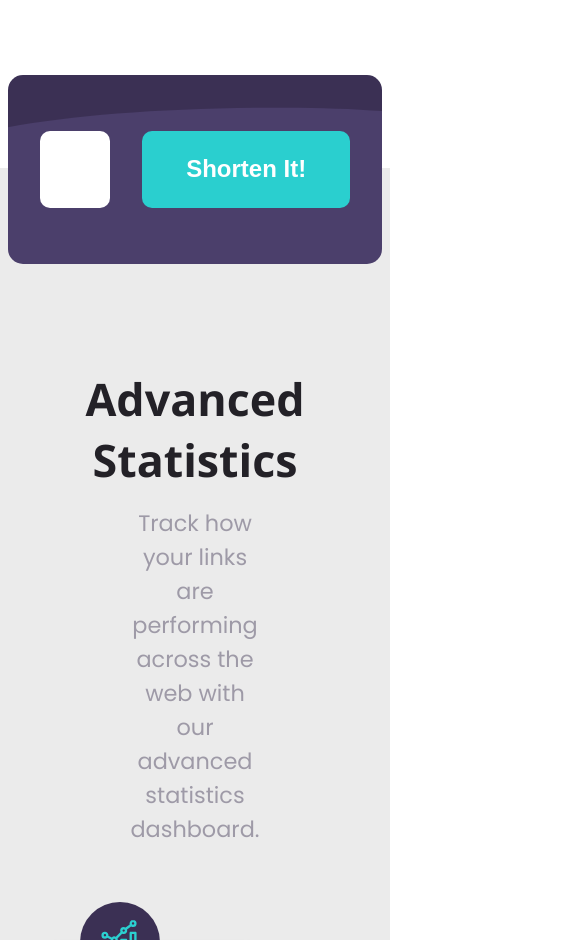
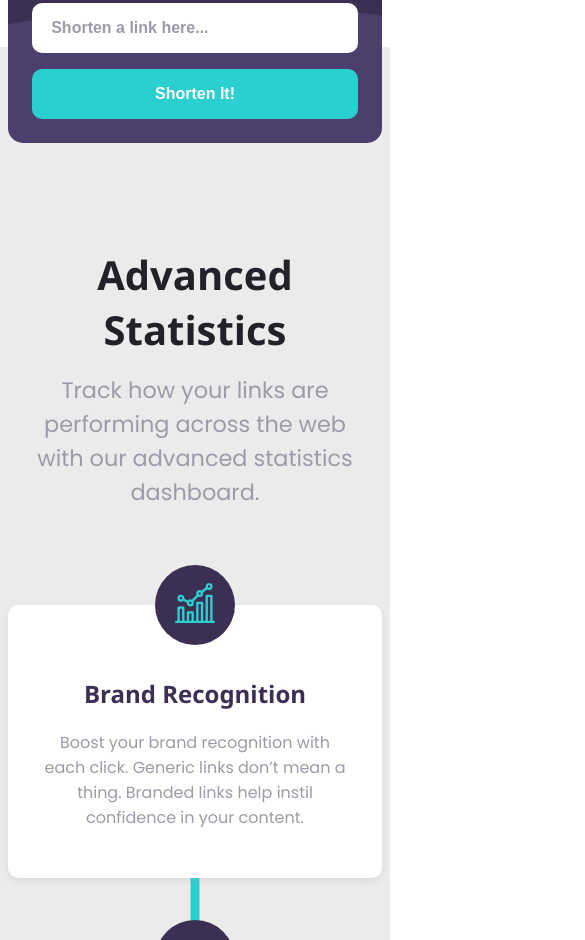
Before and after one commit to Surgetin/url-shortening-api, a React (Create React App) app: page / in a window 390 px wide. Shown: the part 1060-2000 px from the top of the page, 585 px wide, since content can reach past the window. Built offline with nearby package versions, Linux system fonts and the light colour scheme.

Commit message:
make it responsive

```diff
--- a/src/components/ShortedLinks.jsx
+++ b/src/components/ShortedLinks.jsx
@@ -16,8 +16,10 @@ const ShortedLinks = ({originalLink, shortedLink, copied, setCopied}) => {
             <p className="original_link">{originalLink}</p>
             <div className="shortedlink_wrapper">
                 <p className="shorted_link">{shortedLink}</p>
-                <button type="submit" onClick={handleCopy} className={copied ? "copied_link-btn btn" : "copy_link-btn btn"}>{copied ? "Copied!" : "Copy"}</button>
-                <button onClick={handleDelete} className="delete_btn"><i className="fa-solid fa-trash"></i></button>
+                <div className="button_container">
+                    <button type="submit" onClick={handleCopy} className={copied ? "copied_link-btn btn" : "copy_link-btn btn"}>{copied ? "Copied!" : "Copy"}</button>
+                    <button onClick={handleDelete} className="delete_btn"><i className="fa-solid fa-trash"></i></button>
+                </div>
             </div>
         </div>
     );
--- a/src/components/Testimonial.jsx
+++ b/src/components/Testimonial.jsx
@@ -37,6 +37,7 @@ const Testimonials = ({originalLink, shortedLink, copied, setCopied, setShortedL
                         content={TestimonialCardsTexts[2].content}
                         img={fullyImage}
                     />
+
                 </div>
             </div>
         </div>
--- a/src/style/index.css
+++ b/src/style/index.css
@@ -252,6 +252,10 @@ body {
     .hero_image {
         max-width: 600px;
     }
+
+    .hero_section-left {
+        text-align: center;
+    }
 }
 
 @media screen and (max-width: 850px) {
@@ -341,6 +345,43 @@ body {
     font-size: 1.4rem;
     color: var(--grayish);
     font-weight: 600;
+}
+
+@media screen and (max-width: 850px) {
+
+    .input_container {
+        padding: 1.5rem;
+        margin-top: 6rem;
+    }
+
+    .form_container {
+        flex-direction: column;
+    }
+
+    .form_container {
+        gap: 1rem;
+    }
+
+    .input_container input {
+        padding: 1rem 1.2rem;
+        font-size: 1rem;
+    }
+
+    .input_error-message.active {
+        position: absolute;
+        top: 27px;
+        right: 50px;
+    }
+
+    .input_container input::placeholder {
+        font-size: 1rem;
+    }
+
+    .submit_btn {
+        width: 100%;
+        padding: 1rem;
+        font-size: 1rem;
+    }
 }
 
 /* Testimonial */
@@ -449,6 +490,43 @@ body {
     left: 47px;
 }
 
+@media screen and (max-width: 850px){
+    .testimonial_container {
+        padding-bottom: 12rem;
+    }
+    .testimonial_heading {
+        font-size: 2.5rem;
+    }
+
+    .testimonial_content {
+        padding: 0 1rem;
+        max-width: 100%;
+    }
+
+    .tesimonials_cards-container {
+        flex-direction: column;
+    }
+
+    .testimonial_cards {
+        text-align: center;
+    }
+
+    .testimonial_cards::before,
+    .testimonial_cards:nth-child(1) .testimonial_cards-icons,
+    .testimonial_cards:nth-child(2) .testimonial_cards-icons,
+    .testimonial_cards:nth-child(3) .testimonial_cards-icons {
+        left: 50%;
+        transform: translate(-50%, 0);
+    }
+
+    .tesimonials_cards-container::before {
+        height: 60%;
+        width: 9px;
+        top: initial;
+        bottom: -120px;
+    }
+}
+
 /* Boost sectio */
 .boost_section-container {
     text-align: center;
@@ -532,6 +610,11 @@ body {
     .footer_logo-container {
         padding-right: initial;
     }
+
+    .boost_section-heading {
+        font-size: 1.7rem;
+        padding: 0 1rem
+    }
 }
 
 /* Shorted links section */
@@ -593,6 +676,11 @@ body {
     color: var(--primary-cyan)
 }
 
+.button_container {
+    display: flex;
+    gap: 1rem;
+}
+
 .fa-trash {
     font-size: 2rem;
     color: var(--primary-dark);
@@ -602,10 +690,33 @@ body {
 
 .fa-trash:hover {
     scale: 1.2;
-    color: hsl(259, 31%, 44%);
 }
 
 .delete_btn {
     border: none;
     outline: none;
+    background: none;
 }
+
+@media screen and (max-width: 850px) {
+    .testimonial_wrapper {
+        padding: 0 .5rem;
+    }
+
+    .shortedlink_container {
+        flex-direction: column;
+        padding: 1rem;
+        gap: 1rem;
+        align-items: initial;
+    }
+
+    .shortedlink_wrapper {
+        flex-direction: column;
+        align-items: initial;
+    }
+
+    .copy_link-btn,
+    .copied_link-btn {
+        width: 100%;
+    }
+}
```
